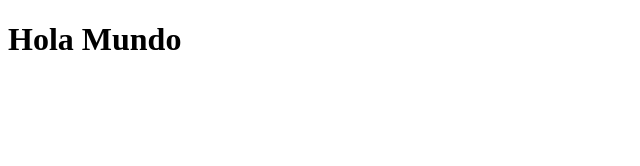
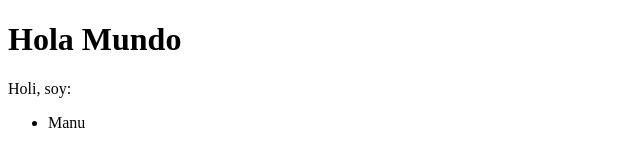
Before and after one commit to dantrixxheron/codeforbeginners, a plain HTML site: page index.html in a window 1280 px wide. Shown: the whole page, without its empty margins (0-640 px from the left). Drawn offline with Linux system fonts and the light colour scheme.

Commit message:
Adding my name in index.html

```diff
--- a/index.html
+++ b/index.html
@@ -7,5 +7,9 @@
 </head>
 <body>
     <h1>Hola Mundo</h1>
+    <p>Holi, soy: </p>
+    <ul>
+        <li> Manu </li>
+    </ul>
 </body>
 </html>
```
